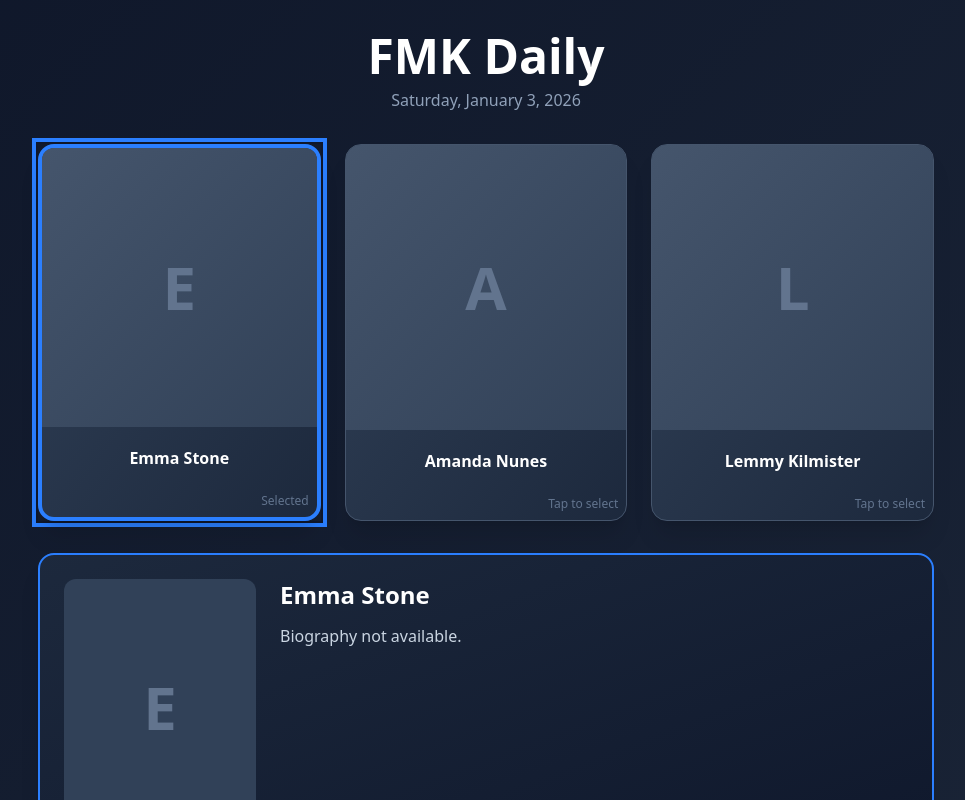
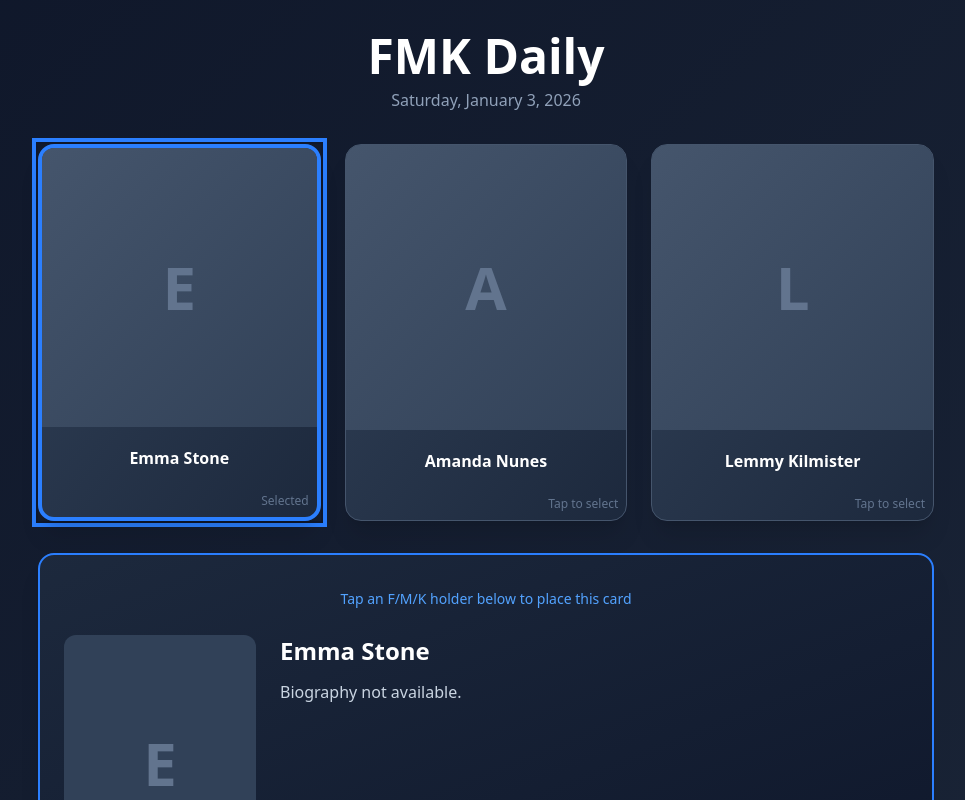
Before and after one commit to TharBePaschall/fmk-daily, a React (Vite) app: page / in a window 1280 px wide. Both pictures are taken after a click on the element 333 px from the left and 332 px from the top of the page. Shown: the top 800 px of the page, without its empty margins (154-1119 px from the left). Built offline with nearby package versions, Linux system fonts and the light colour scheme; no server answers; the database is empty.

Commit message:
Fix selection preview

```diff
--- a/src/components/GameBoard.jsx
+++ b/src/components/GameBoard.jsx
@@ -10,7 +10,6 @@ function GameBoard({ personalities, assignments, setAssignments }) {
   const gameBoardRef = useRef(null)
   const previewPanelRef = useRef(null)
 
-  // Fetch Wikipedia data when a card is selected
   useEffect(() => {
     if (selectedCard && !selectedCardWikiData && !isLoadingWikiData) {
       setIsLoadingWikiData(true)
@@ -27,21 +26,15 @@ function GameBoard({ personalities, assignments, setAssignments }) {
     }
   }, [selectedCard, selectedCardWikiData, isLoadingWikiData])
 
-  // Handle click outside cards and cardholders to deselect
   useEffect(() => {
     if (!selectedCard) return
 
     const handleClickOutside = (event) => {
       if (!gameBoardRef.current) return
-
       const target = event.target
-
-      // Check if click is on a card, cardholder, or preview panel
       const isCard = target.closest('.card-flip')
       const isCardHolder = target.closest('[data-holder-type]')
       const isPreviewPanel = previewPanelRef.current && previewPanelRef.current.contains(target)
-
-      // If click is outside cards, cardholders, and preview panel, deselect
       if (!isCard && !isCardHolder && !isPreviewPanel) {
         setSelectedCard(null)
       }
@@ -49,21 +42,15 @@ function GameBoard({ personalities, assignments, setAssignments }) {
 
     const handleTouchOutside = (event) => {
       if (!gameBoardRef.current) return
-
       const target = event.target
-
-      // Check if touch is on a card, cardholder, or preview panel
       const isCard = target.closest('.card-flip')
       const isCardHolder = target.closest('[data-holder-type]')
       const isPreviewPanel = previewPanelRef.current && previewPanelRef.current.contains(target)
-
-      // If touch is outside cards, cardholders, and preview panel, deselect
       if (!isCard && !isCardHolder && !isPreviewPanel) {
         setSelectedCard(null)
       }
     }
 
-    // Add event listeners with a small delay to avoid immediate deselection
     const timeoutId = setTimeout(() => {
       document.addEventListener('click', handleClickOutside)
       document.addEventListener('touchstart', handleTouchOutside)
@@ -77,31 +64,25 @@ function GameBoard({ personalities, assignments, setAssignments }) {
   }, [selectedCard])
 
   const handlePlaceCard = (type, personality) => {
-    // Remove personality from any existing assignment
     const newAssignments = { ...assignments }
-
     Object.keys(newAssignments).forEach(key => {
       if (newAssignments[key]?.id === personality.id) {
         newAssignments[key] = null
       }
     })
-
-    // Assign to new slot
     newAssignments[type] = personality
     setAssignments(newAssignments)
-    setSelectedCard(null) // Clear selection after placement
+    setSelectedCard(null)
   }
 
   const handleRemove = (type) => {
     setAssignments({ ...assignments, [type]: null })
-    // If the removed card was selected, clear selection
     if (selectedCard?.id === assignments[type]?.id) {
       setSelectedCard(null)
     }
   }
 
   const handleCardSelect = (personality) => {
-    // Toggle selection - if clicking the same card, deselect it
     if (selectedCard?.id === personality.id) {
       setSelectedCard(null)
     } else {
@@ -119,12 +100,10 @@ function GameBoard({ personalities, assignments, setAssignments }) {
     return Object.values(assignments).some(p => p?.id === personality.id)
   }
 
-  // Find the first unassigned card for pulsing animation
   const firstUnassignedCard = personalities.find(p => !isPersonalityAssigned(p))
 
   return (
     <div ref={gameBoardRef} className="max-w-4xl mx-auto">
-      {/* Cards */}
       <div className="grid grid-cols-3 gap-3 md:gap-6 mb-8">
         {personalities.map(personality => (
           <Card
@@ -139,11 +118,12 @@ function GameBoard({ personalities, assignments, setAssignments }) {
         ))}
       </div>
 
-      {/* Selected Card Preview */}
       {selectedCard && (
         <div ref={previewPanelRef} className="mb-6 bg-gradient-to-br from-slate-800 to-slate-900 rounded-2xl border-2 border-blue-500 p-4 md:p-6 shadow-xl">
+          <p className="text-center text-blue-400 text-sm mb-4 font-medium py-2.5">
+            Tap an F/M/K holder below to place this card
+          </p>
           <div className="flex flex-col md:flex-row gap-4 md:gap-6">
-            {/* Image */}
             <div className="flex-shrink-0 w-full md:w-48 h-48 md:h-64 bg-slate-700 rounded-xl overflow-hidden flex items-center justify-center">
               {selectedCardWikiData?.thumbnail || selectedCard.thumbnail ? (
                 <img
@@ -158,7 +138,6 @@ function GameBoard({ personalities, assignments, setAssignments }) {
               )}
             </div>
 
-            {/* Biography */}
             <div className="flex-1">
               <h3 className="text-xl md:text-2xl font-bold text-white mb-3">
                 {selectedCard.name}
@@ -174,20 +153,15 @@ function GameBoard({ personalities, assignments, setAssignments }) {
               </div>
             </div>
           </div>
-          <p className="text-center text-blue-400 text-sm mt-4 font-medium">
-            Tap an F/M/K holder below to place this card
-          </p>
         </div>
       )}
 
-      {/* Instructions */}
       <p className="text-center text-slate-400 mb-4 text-sm">
         {selectedCard
           ? `Selected: ${selectedCard.name}. Tap an F/M/K holder below to place it.`
           : 'Tap a card to select it, then tap F/M/K to place it'}
       </p>
 
-      {/* Card holders */}
       <div className="grid grid-cols-3 gap-3 md:gap-6">
         <CardHolder
           type="F"
```
